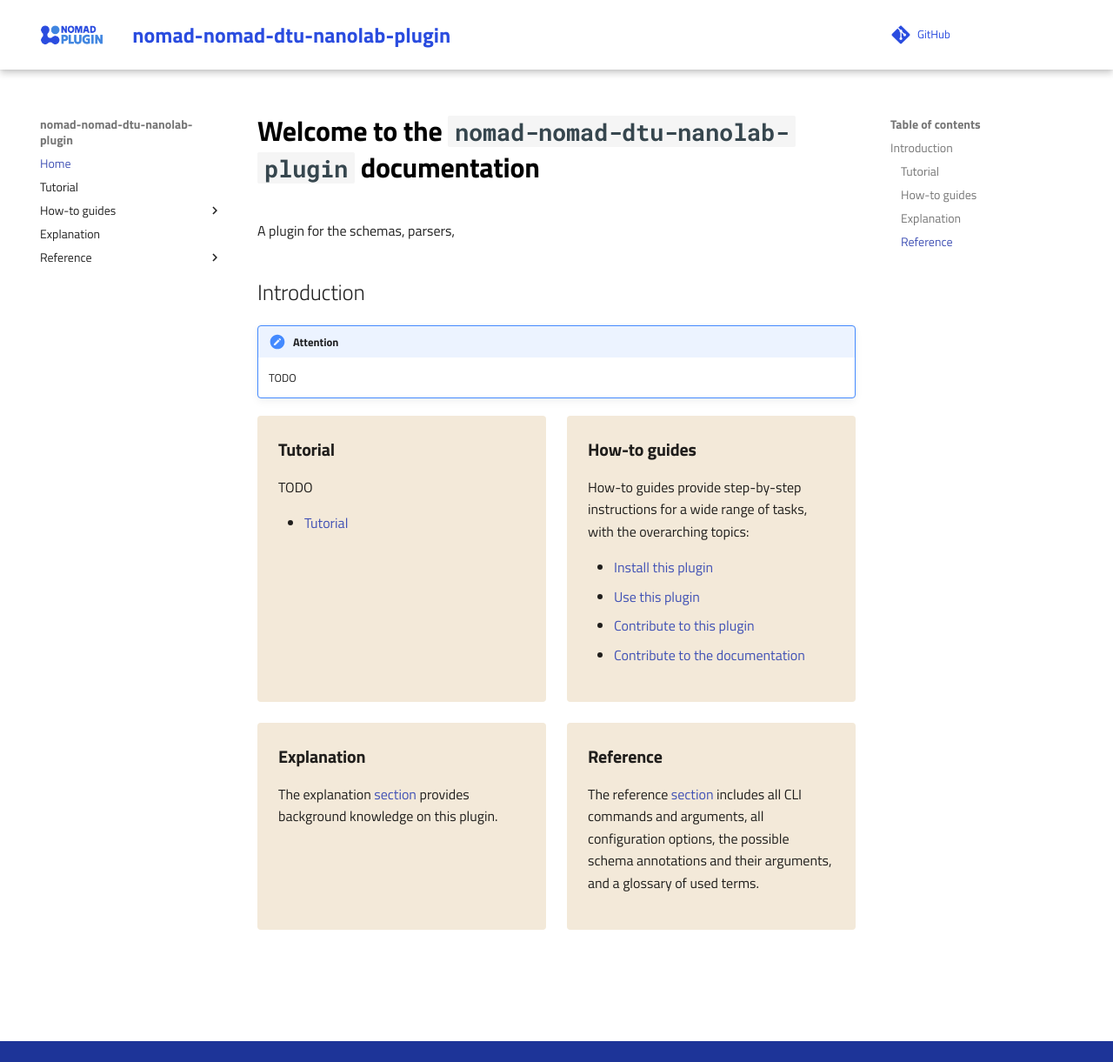
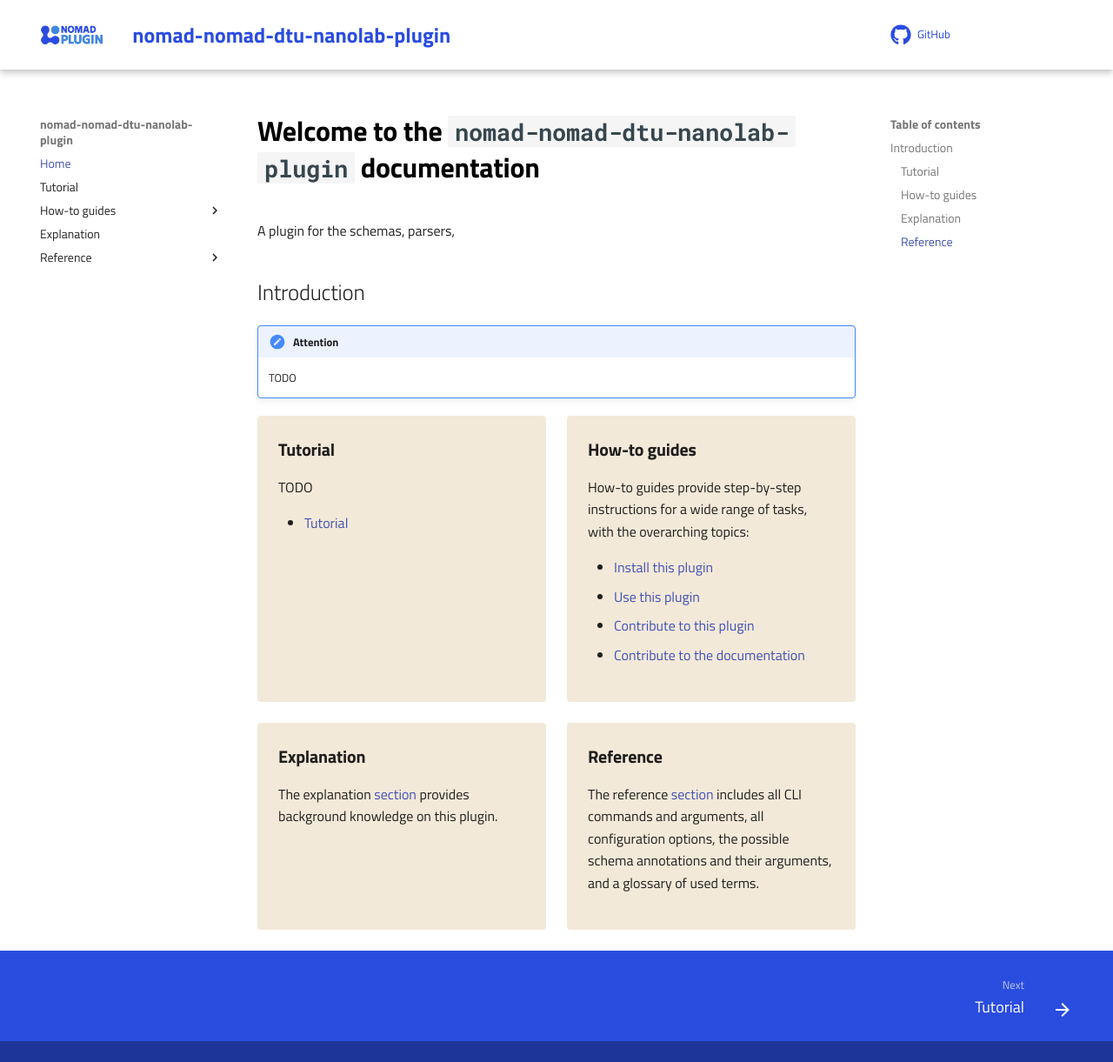
Before and after one commit to DTU-Nanolab-materials-discovery/nomad-dtu-nanolab-plugin, an MkDocs documentation site: the page built from docs/index.md, in a window 1280 px wide and 1221 px high. Shown: the whole window at 87% size. Built offline with MkDocs 1.6.1 and Material for MkDocs 9.7.7, drawn with Linux system fonts in a browser that asks for light colours; comment, search, counter and statistics services are not loaded.

Commit message:
Fix Mermaid diagrams and schema package references
- Add pymdownx.superfences custom_fences configuration for Mermaid support
- Fix cleaving.md to reference correct module (sample, not cleaving)
- Add enhanced theme features (navigation.path, footer, top, code.copy)
- Add glightbox plugin for image viewing
- Remove duplicate attr_list markdown extension
- Add GitHub icon for repo link
- Align configuration with nomad-docs standards

```diff
--- a/mkdocs.yml
+++ b/mkdocs.yml
@@ -39,6 +39,7 @@ nav:
           - Jupyter Analysis: reference/analysis.md
 plugins:
   - search
+  - glightbox
   - macros:
       module_name: docs/main
 theme:
@@ -52,6 +53,13 @@ theme:
   favicon: assets/favicon.png
   features:
     - navigation.instant
+    - navigation.path
+    - navigation.footer
+    - navigation.top
+    - content.code.copy
+    - content.code.annotate
+  icon:
+    repo: fontawesome/brands/github
   custom_dir: docs/theme
 markdown_extensions:
   - attr_list
@@ -62,12 +70,15 @@ markdown_extensions:
       anchor_linenums: true
   - pymdownx.inlinehilite
   - pymdownx.snippets
-  - pymdownx.superfences
+  - pymdownx.superfences:
+      custom_fences:
+        - name: mermaid
+          class: mermaid
+          format: !!python/name:pymdownx.superfences.fence_code_format
   - toc:
       permalink: True
   - pymdownx.arithmatex:
       generic: true
-  - attr_list
   - mkdocs-click
   - pymdownx.extra
 extra:
```
Also changed, not shown: docs/reference/cleaving.md (+1 -1 lines).
